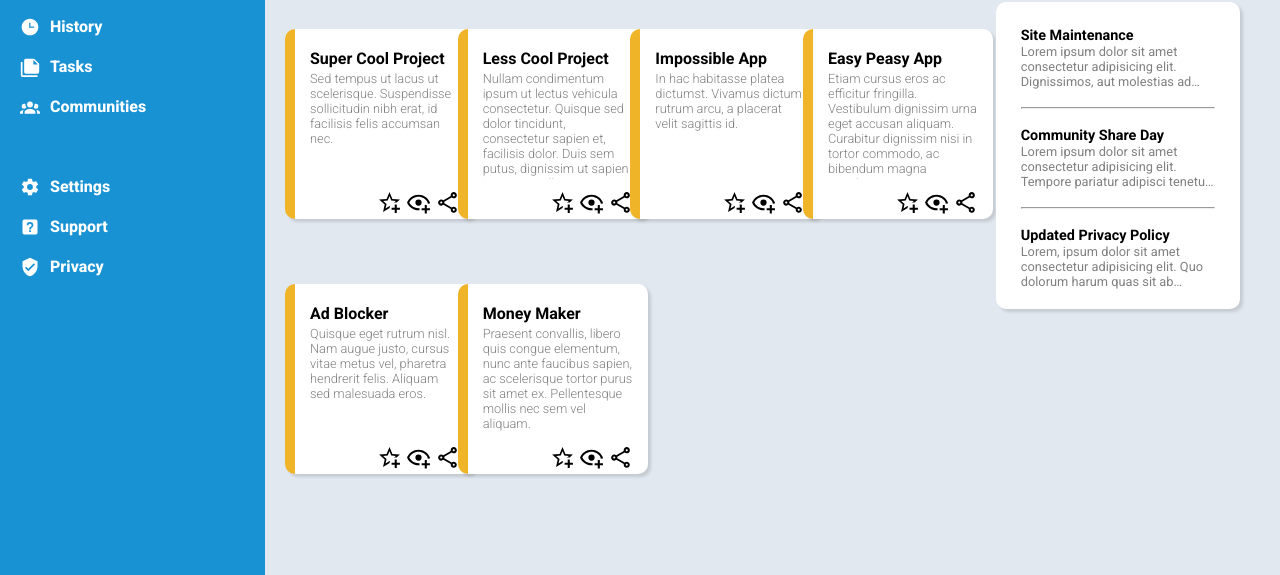
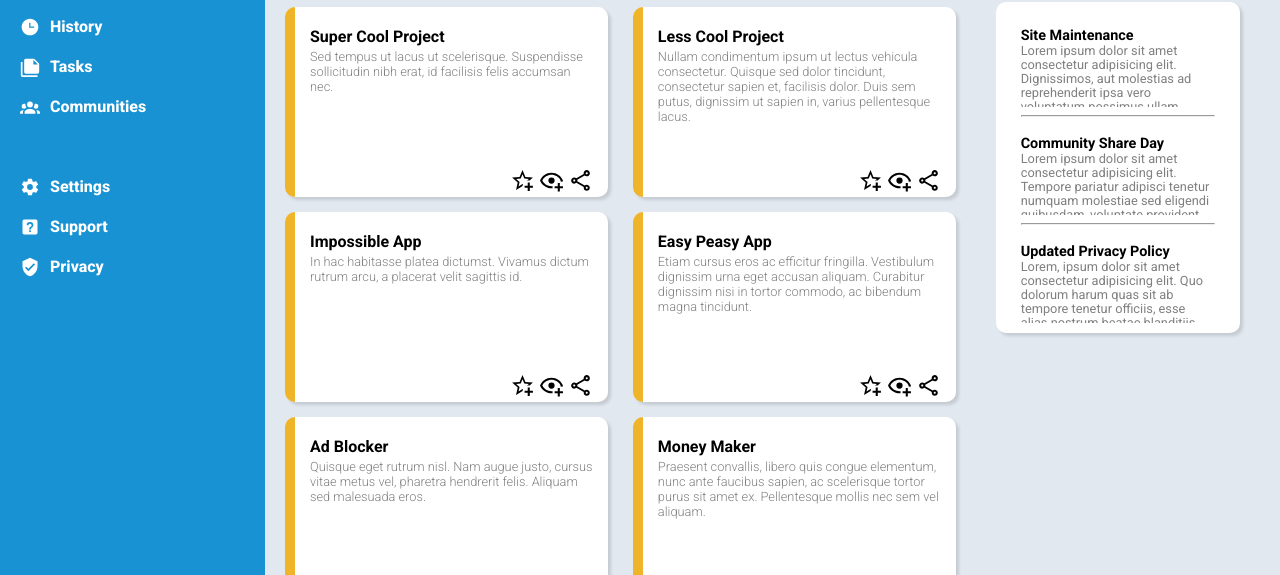
Before and after one commit to Shenkrad/odin-admin-dashboard, a plain HTML site: page index.html in a window 1280 px wide. Shown: the part 193-768 px from the top of the page. Drawn offline with Linux system fonts and the light colour scheme.

Commit message:
feat: more responsiveness in card and announcement

```diff
--- a/style.css
+++ b/style.css
@@ -197,10 +197,10 @@ h4 {
     grid-column: 1 / 6;
     grid-row: 1 / 8;
     display: grid;
-    grid-template-columns: repeat(auto-fit, minmax(150px, 1fr));
-    grid-template-rows: 40px repeat(3, 1fr);
+    grid-template-columns: repeat(auto-fit, minmax(300px, 1fr));
+    grid-template-rows: 40px repeat(3, 180px);
     align-items: center;
-    gap: 20px
+    gap: 25px
 }
 
 #cards-header {
@@ -211,7 +211,7 @@ h4 {
 .card {
     height: 150px;
     border-radius: 10px;
-    min-width: 150px;
+    min-width: 250px;
     border-left: 10px solid #f0b429;
     background-color: white;
     padding: 20px 15px;
@@ -271,6 +271,7 @@ h4 {
     width: auto;
     height: auto;
     overflow: hidden;
+    max-height: 70px;
 }
 
 .announcements-box >.announcements-content:first-child {
@@ -290,8 +291,8 @@ h4 {
     margin: 0;
     font-size: .8em;
     color: grey;
-    display: -webkit-box;
-    -webkit-box-orient: vertical;
-    -webkit-line-clamp: 3;
+    line-height: 1.1;
+    line-clamp: 3;
+
     overflow: hidden;
 }
```
